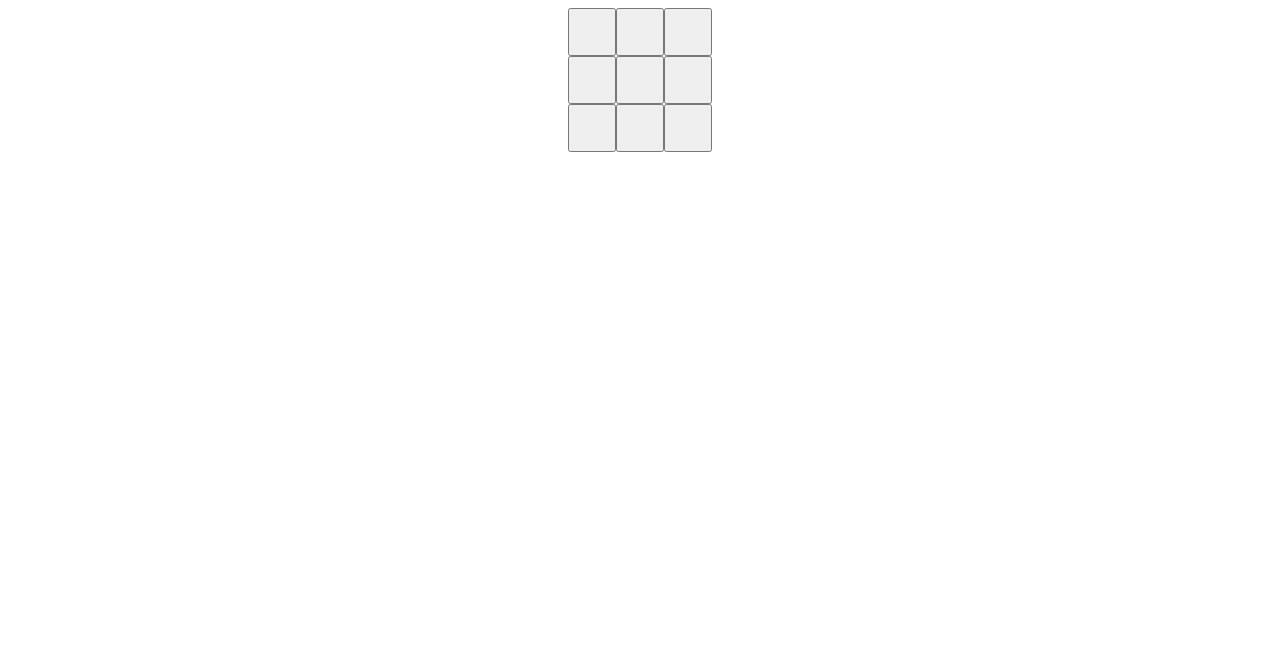
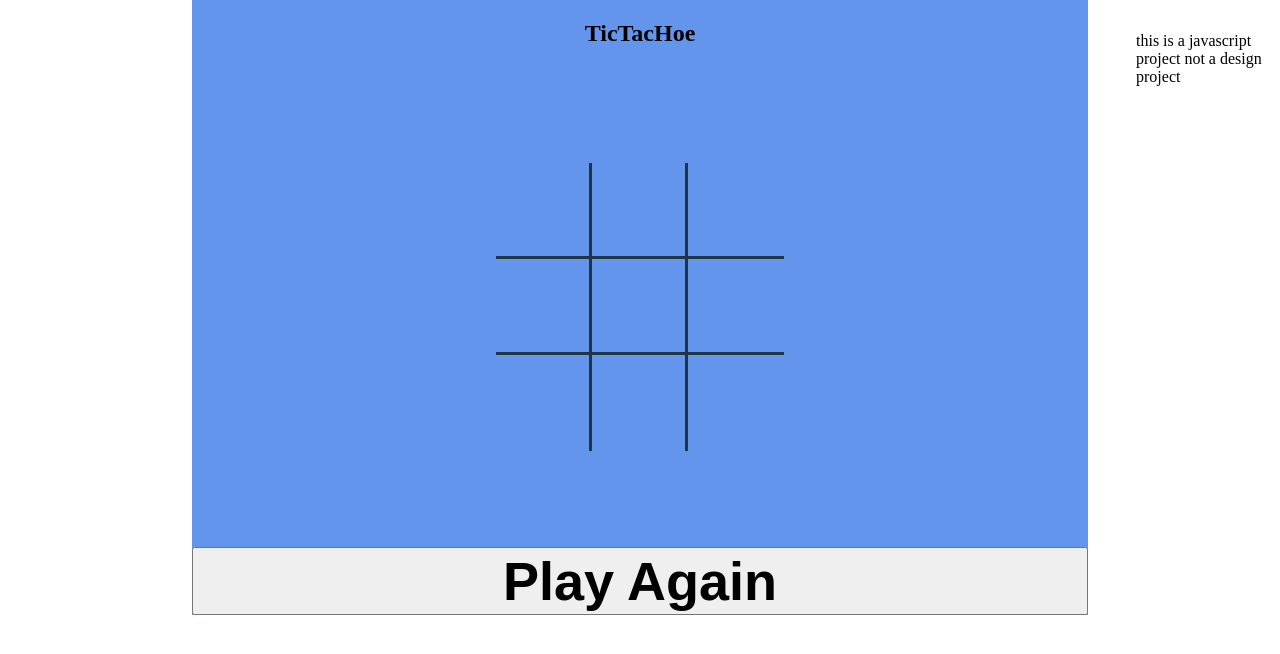
Before and after one commit to binnixie01/ticTacToe, a plain HTML site: page index.html in a window 1280 px wide. Drawn offline with Linux system fonts and the light colour scheme.

Commit message:
added playerO and reset button and better ui

```diff
--- a/index.html
+++ b/index.html
@@ -10,16 +10,22 @@
   </head>
 
   <body>
-    <div class="board">
-      <button class="but"></button>
-      <button class="but"></button>
-      <button class="but"></button>
-      <button class="but"></button>
-      <button class="but"></button>
-      <button class="but"></button>
-      <button class="but"></button>
-      <button class="but"></button>
-      <button class="but"></button>
+    <div class="container">
+      <h2>TicTacHoe</h2>
+      <p>this is a javascript project not a design project</p>
+
+      <div class="board">
+        <button type="button" class="but"></button>
+        <button type="button" class="but"></button>
+        <button type="button" class="but no_r"></button>
+        <button type="button" class="but"></button>
+        <button type="button" class="but"></button>
+        <button type="button" class="but no_r"></button>
+        <button type="button" class="but no_b"></button>
+        <button type="button" class="but no_b"></button>
+        <button type="button" class="but no_b no_r"></button>
+      </div>
+      <button id="again">Play Again</button>
     </div>
   </body>
 </html>
--- a/script.js
+++ b/script.js
@@ -1,4 +1,5 @@
 const arr = [];
+let k=0;
 // arr=[]
 
 // const player = (name) => {
@@ -17,7 +18,6 @@ let button = Array.from(document.getElementsByClassName("but"));
 const showMarkers=(()=>{
    function show(){for(let i=0;i<button.length;i++){
         button[i].textContent=arr[i];
-        console.log('i'+i)
 
     }}
     return {show}
@@ -26,7 +26,6 @@ const showMarkers=(()=>{
 const player =(name,index)=>{
     function addArray(){
         arr[index]=name;
-        console.log(index)
 
     }
     return {addArray}
@@ -38,13 +37,25 @@ const player =(name,index)=>{
 const play =(()=>{
   function change (){for(let j=0;j<button.length;j++){
         button[j].addEventListener('click',function(){
-            const playerX=player('X',j)
+
+            if(arr[j]==undefined){
+            if(k%2==0){
+                const playerX=player('X',j)
+                playerX.addArray()
+                k++;
+
+            }else{
+                const playerX=player('O',j)
+                playerX.addArray()
+                k++;
+
+            }}
             console.log('s'+j)
-            playerX.addArray()
             showMarkers.show()
+            console.log(k)
 
         })
-        console.log(button[j])
+
     }
 
     }
@@ -54,7 +65,10 @@ const play =(()=>{
 play.change()
 
 
-
+const again = document.getElementById('again');
+again.addEventListener('click',function(){arr.length=0;
+showMarkers.show()
+})
 
 
 // button.forEach((element) =>element.adgdEventListener("click", () => arr.push('X')))
--- a/style.css
+++ b/style.css
@@ -1,11 +1,81 @@
+body{
+    margin: 0;
+    padding: 0;
+}
+
+
+
 .but{
-    width: 3rem;
-    height: 3rem;
+    width: 6rem;
+    height: 6rem;
+    border: none;
+    background-color:cornflowerblue;
+    text-decoration: none;
+    border-bottom: 3px solid #203647;
+    border-right: 3px solid #203647;
+    font-family: 'Montserrat', sans-serif;
+    font-weight: 600;
+    font-size: 54px;
 }
 .board{
     display: flex;
+    /* position: relative; */
+    /* top: 10rem; */
     flex-wrap: wrap;
-    width: 9rem;
+    width: 18rem;
     /* justify-content: center; */
+    margin: 6rem auto 6rem auto;
+    /* margin-top: 6rem; */
+}
+h2{text-align: center;}
+
+.but.no_r {
+    border-right: none;
+}
+
+.but.no_b {
+    border-bottom: none;
+}
+
+.container{
+    width: 70%;
+    display: flex;
+    flex-direction: column;
     margin: auto;
+    background-color: cornflowerblue;
+    /* height: 100; */
+
 }
+p{
+    width: 8rem;
+    position: absolute;
+    right: 1rem;
+    top: 1rem;
+}
+
+#again{font-family: 'Montserrat', sans-serif;
+    font-weight: 600;
+    font-size: 54px;
+
+}
+
+@media (max-width: 500px) {
+    .but{
+        height: 4rem;
+        width: 4rem;
+        font-size: 34px;
+    }
+    .board{
+        width: 12rem;
+    }
+    p{
+        width: 5rem;
+        /* bottom: 2rem; */
+        font-size: 12px;
+        right: 4rem;
+        top: 4rem;
+    }
+    #again{
+        font-size: 34px;
+    }
+}
```
